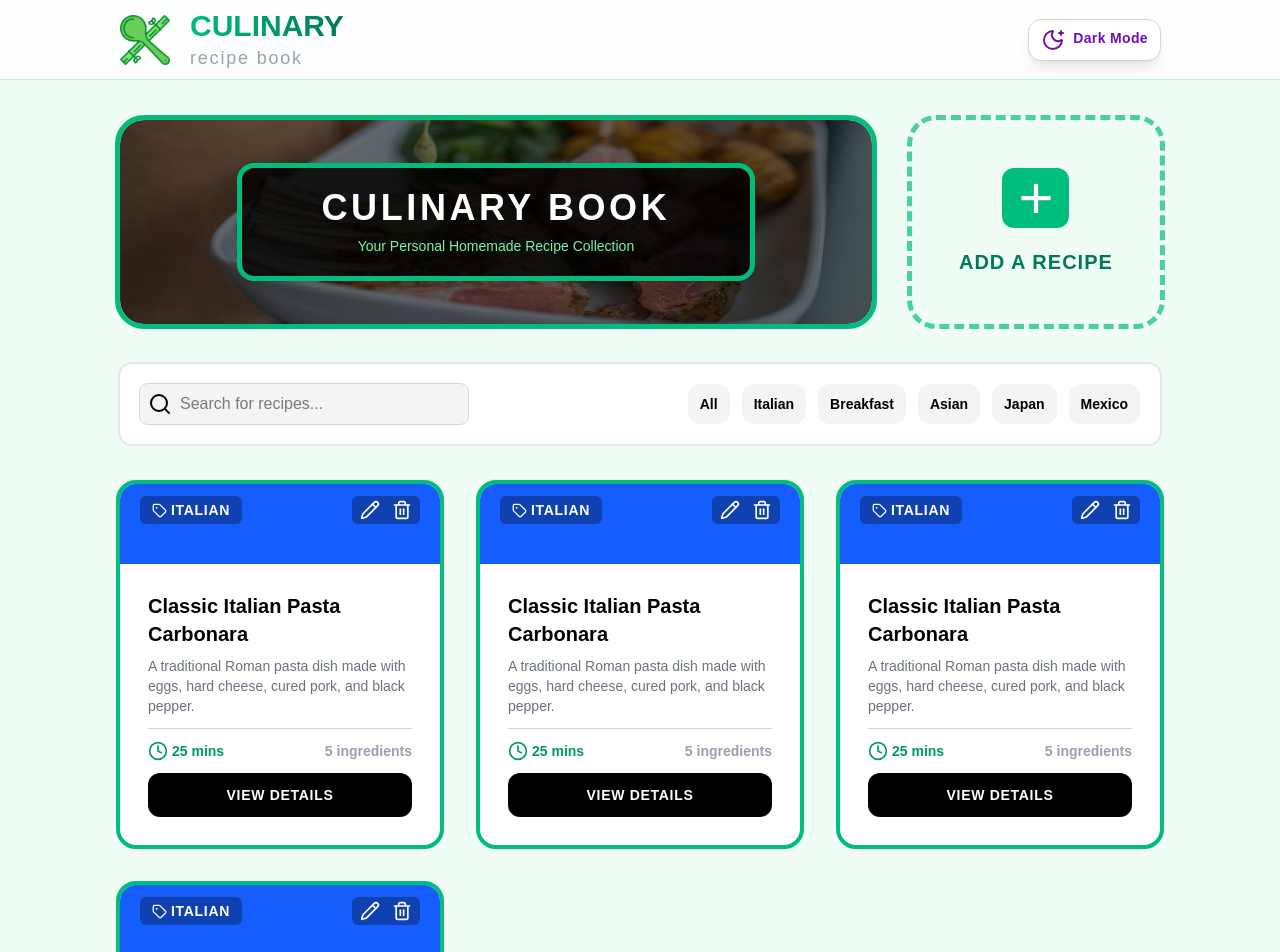
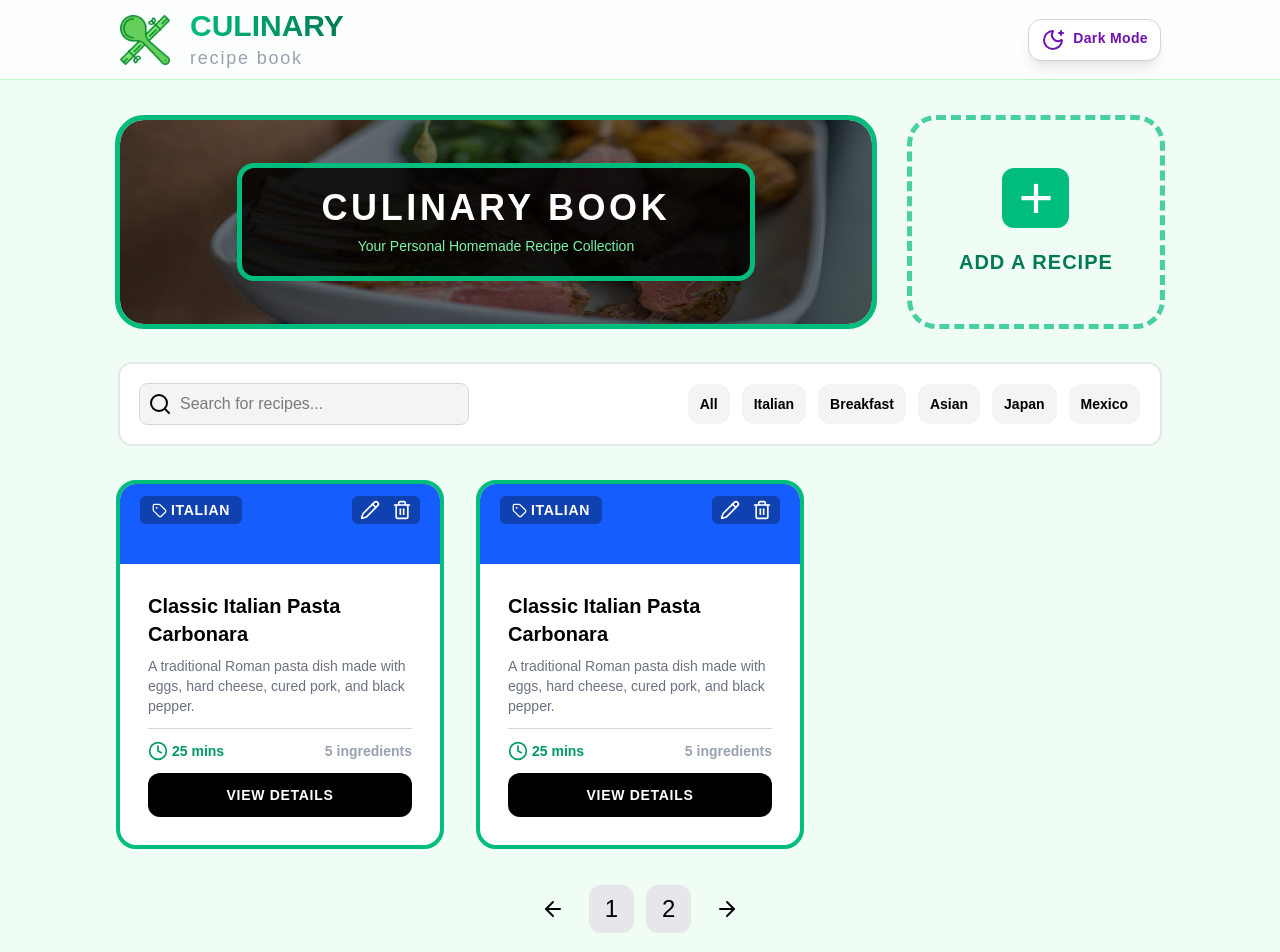
Before and after one commit to M-Ulmann/culinary-book, a Next.js app: page / in a window 1280 px wide. Shown: the top 952 px of the page. Built offline with nearby package versions, Linux system fonts and the light colour scheme.

Commit message:
Pridane generovani receptu (zatim podle predlohy)

```diff
--- a/app/page.tsx
+++ b/app/page.tsx
@@ -9,6 +9,7 @@ import Sorter from "@/components/Sorter";
 import Recipe from "@/components/Recipe";
 import Footer from "@/components/Footer";
 import ShowRecipe from "@/components/ShowRecipe";
+import { recipeDetails } from "@/lib/recipeDetails";
 
 export default function Home(){
 
@@ -61,25 +62,17 @@ export default function Home(){
         {/* mrizka receptu */}
         <div className="grid grid-cols-1 gap-10 lg:grid-cols-3 sm:grid-cols-2">
 
-          <Recipe
-            isDark={isDark}
-            setViewRecipe={setViewRecipe}
-          />
-
-          <Recipe
-            isDark={isDark}
-            setViewRecipe={setViewRecipe}
-          />
-
-          <Recipe
-            isDark={isDark}
-            setViewRecipe={setViewRecipe}
-          />
-
-          <Recipe
-            isDark={isDark}
-            setViewRecipe={setViewRecipe}
-          />
+          {
+            recipeDetails.map((item) => {
+              return(
+                <Recipe
+                  isDark={isDark}
+                  setViewRecipe={setViewRecipe}
+                  key={item.title}
+                />
+              );
+            })
+          }
 
         </div>
 
--- /dev/null
+++ b/lib/recipeDetails.ts
@@ -0,0 +1,17 @@
+export const recipeDetails = [{
+  title: "Frantiskuv Salat",
+  category: "Vegetarianske",
+  cook_time: "20 mins",
+  header_color: "#FFFFFF",
+  short_description: "Milovany salat Frantiska Reditele, ktery si pochutnate i vy!",
+  ingredients: "5 litru vody \n10 kilo rajcat \n 5 kilo cibule",
+  instructions: "bla bla dk skjlkm fkmqklwq dwqkldmlkwqmd dwklqmdkwld wkdmwqlkd kdsmfldksf dk k fsfsad fdsjfksdjfkjslkf lkf fjl lkfjld fds f sadkfdk"
+}, {
+  title: "Spagety",
+  category: "mnamka",
+  cook_time: "5 mins",
+  header_color: "#F58A81",
+  short_description: "Nejake spagety abych mel co jist",
+  ingredients: "5 litru vody \nSpagety",
+  instructions: "bla bla dk skjlkm fkmqklwq dwqkldmlkwqmd dwklqmdkwld wkdmwqlkd kdsmfldksf dk k fsfsad fdsjfksdjfkjslkf lkf fjl lkfjld fds f sadkfdk"
+}];
```
